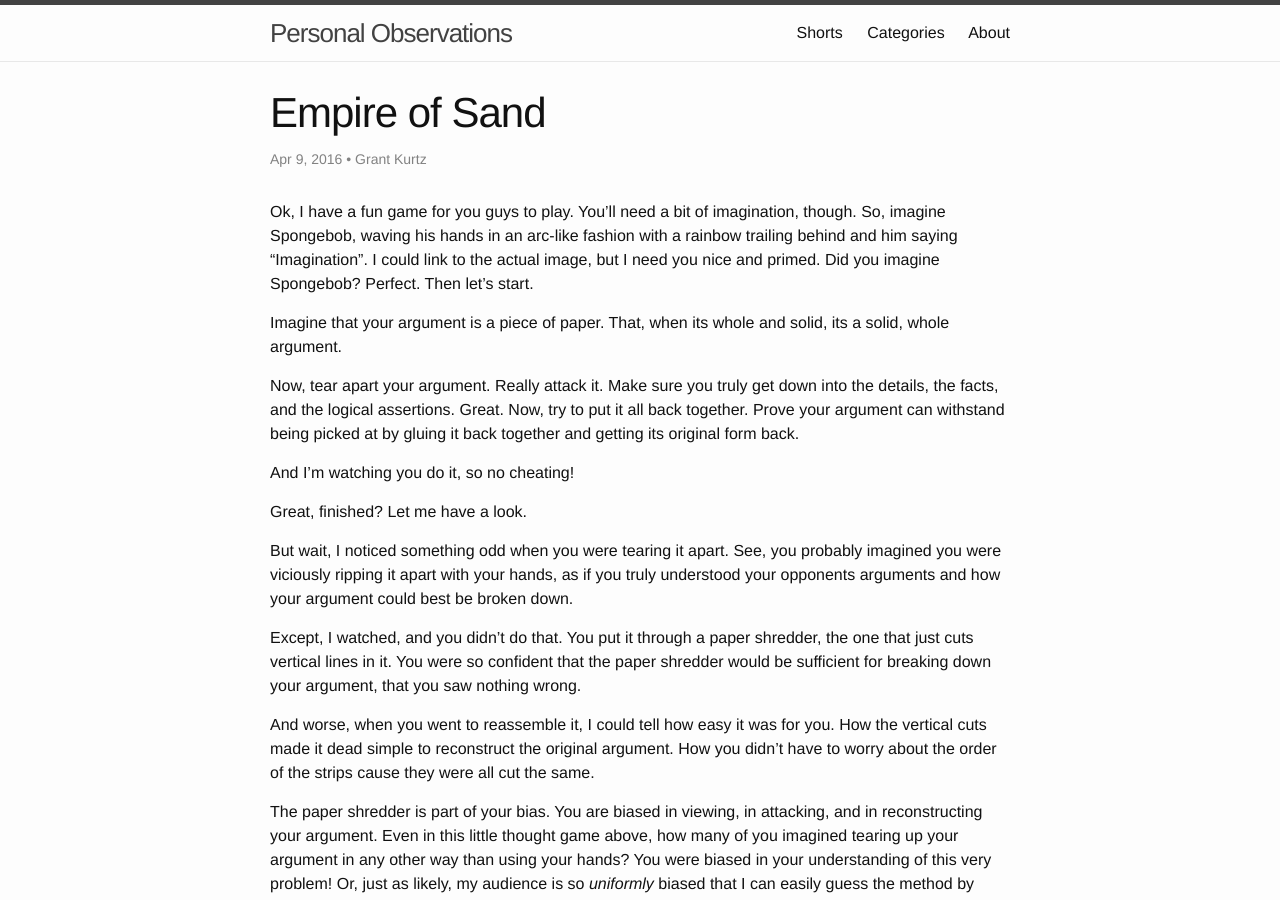
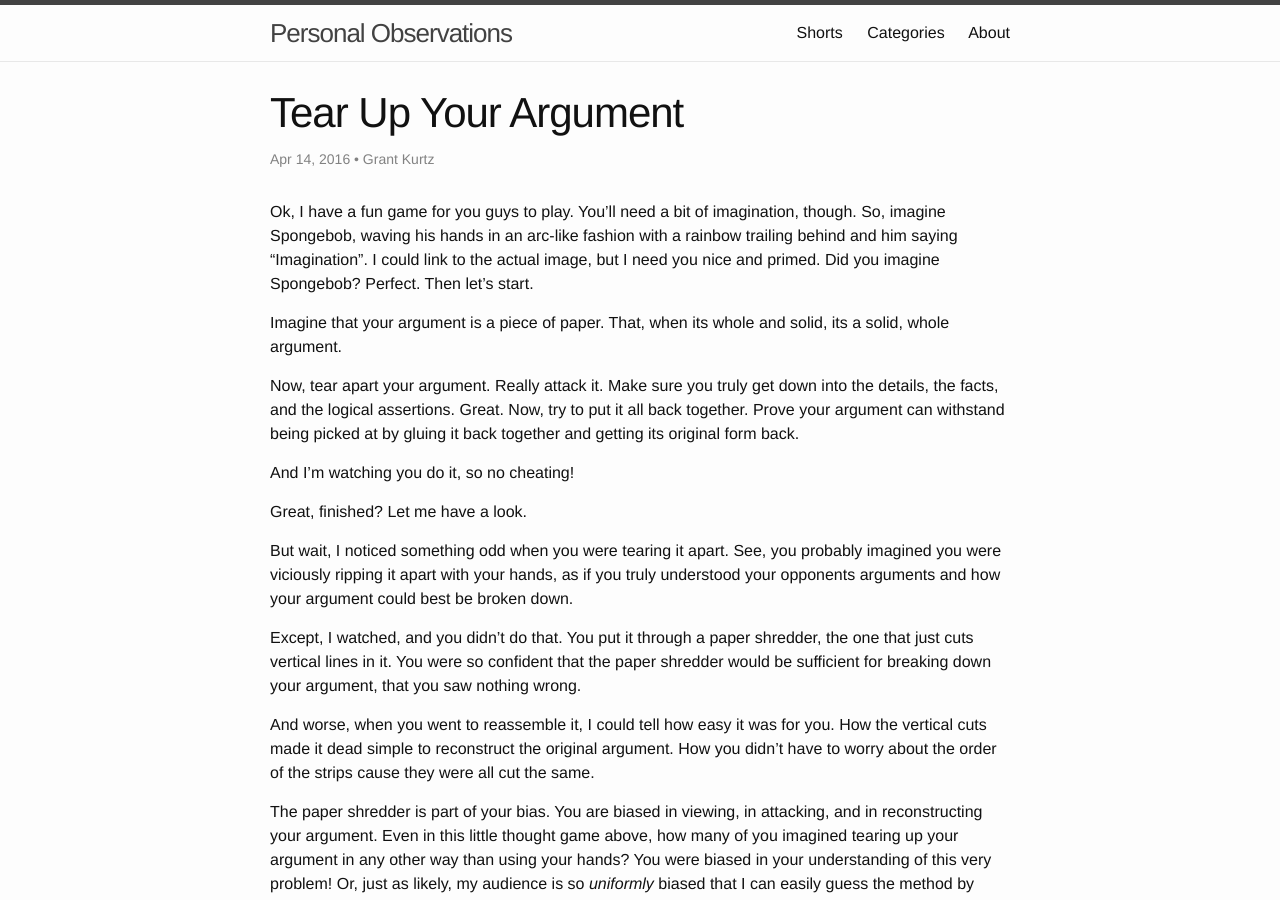
Before and after one commit to grnt426/grnt426.github.io, a Jekyll site: the page built from _posts/2016-04-14-tear-up-your-argument.markdown, in a window 1280 px wide and 900 px high. Built offline with Jekyll 4.4.1, drawn with Linux system fonts in a browser that asks for light colours.

Commit message:
Correcting date and title of previous commit.

```diff
--- a/_posts/2016-04-14-tear-up-your-argument.markdown
+++ b/_posts/2016-04-14-tear-up-your-argument.markdown
@@ -1,7 +1,7 @@
 ---
 layout: post
-title:  "Empire of Sand"
-date:   2016-04-09
+title:  "Tear Up Your Argument"
+date:   2016-04-14
 categories: philosophy argumentation
 ---
 
```
